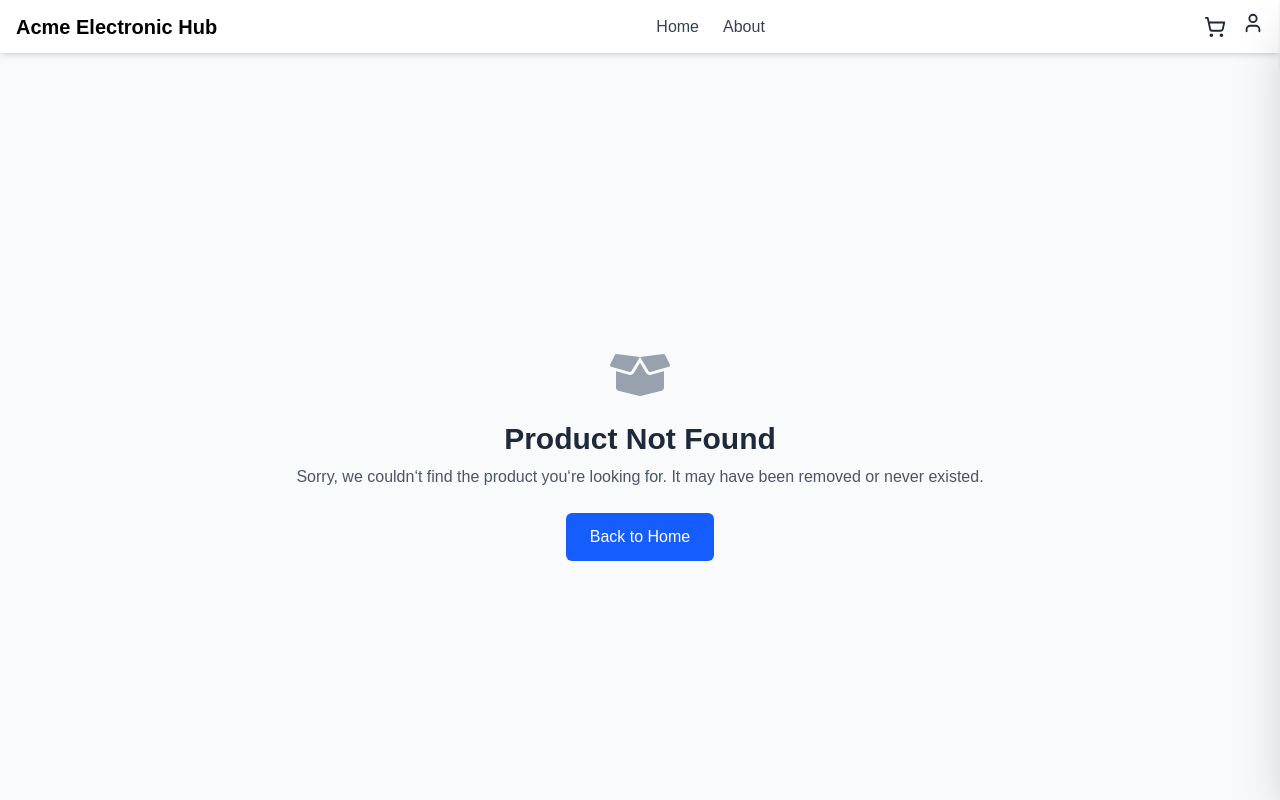
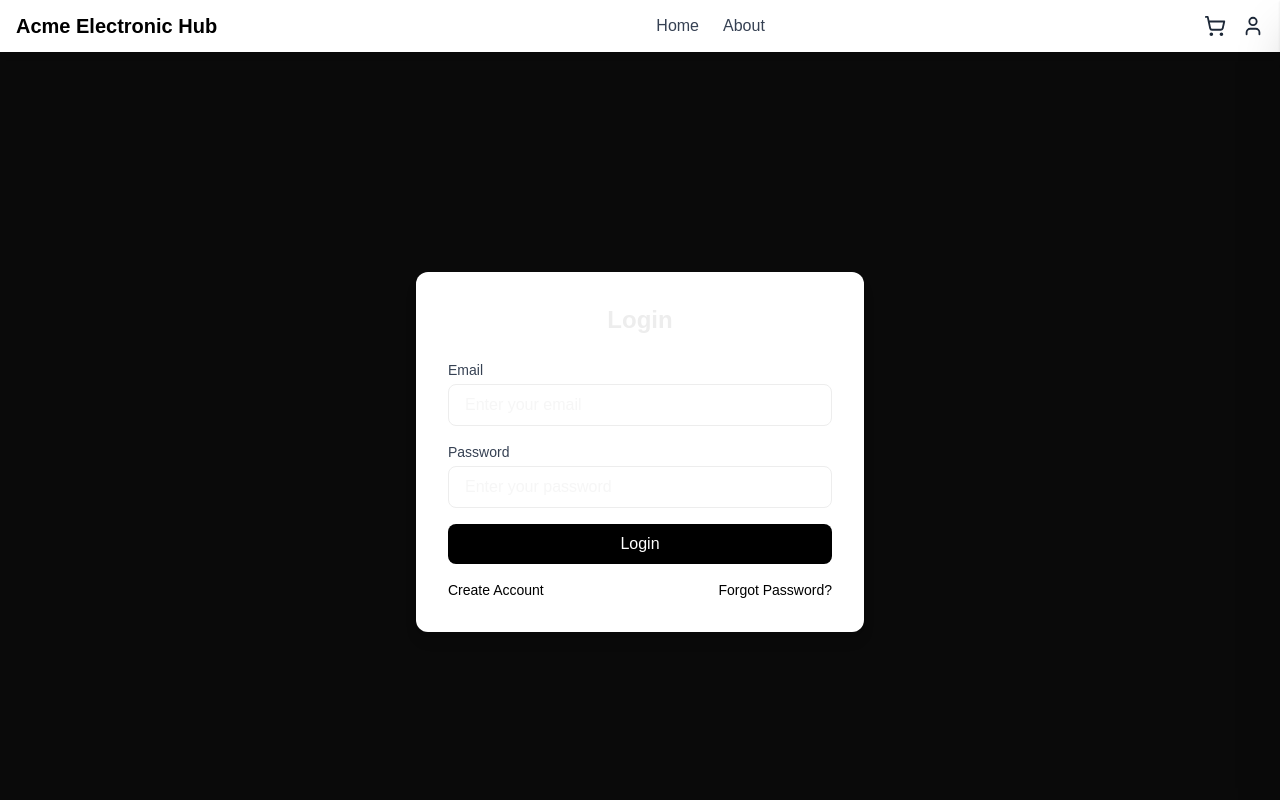
Before and after one commit to devansh-kc/e-com-demo, a Next.js app: page /login in a window 1280 px wide. Shown: the top 800 px of the page. Built offline with nearby package versions, Linux system fonts and the light colour scheme; no server answers; the database is empty.

Commit message:
added login, signup and forgot password pages

```diff
--- /dev/null
+++ b/app/(auth)/forgot-password/page.tsx
@@ -0,0 +1,8 @@
+import ForgotPasswordForm from "@/components/auth-component/forgot-password/forgot-password";
+import React from "react";
+
+function page() {
+  return <ForgotPasswordForm />;
+}
+
+export default page;
--- /dev/null
+++ b/app/(auth)/login/page.tsx
@@ -0,0 +1,8 @@
+import LoginForm from "@/components/auth-component/login/login";
+import React from "react";
+
+function page() {
+  return <LoginForm />;
+}
+
+export default page;
--- /dev/null
+++ b/app/(auth)/signup/page.tsx
@@ -0,0 +1,8 @@
+import SignupForm from "@/components/auth-component/signup/signup";
+import React from "react";
+
+function page() {
+  return <SignupForm />;
+}
+
+export default page;
--- /dev/null
+++ b/components/auth-component/forgot-password/forgot-password.tsx
@@ -0,0 +1,55 @@
+"use client";
+
+import Link from "next/link";
+import { useState } from "react";
+
+export default function ForgotPasswordForm() {
+  const [email, setEmail] = useState("");
+
+  const handleSubmit = (e: React.FormEvent) => {
+    e.preventDefault();
+    console.log("Password reset link sent to:", email);
+  };
+
+  return (
+    <div className="flex items-center justify-center min-h-screen bg-gray-100">
+      <div className="w-full max-w-md bg-white p-8 rounded-xl shadow-lg">
+        <h2 className="text-2xl font-bold text-center mb-6">Forgot Password</h2>
+
+        <form onSubmit={handleSubmit} className="space-y-4">
+          <div>
+            <label
+              htmlFor="email"
+              className="block text-sm font-medium text-gray-700"
+            >
+              Enter your email
+            </label>
+            <input
+              id="email"
+              type="email"
+              placeholder="Enter your registered email"
+              value={email}
+              onChange={(e) => setEmail(e.target.value)}
+              required
+              className="mt-1 block w-full px-4 py-2 border rounded-lg focus:ring-1 focus:ring-black focus:outline-none"
+            />
+          </div>
+
+          <button
+            type="submit"
+            className="w-full bg-black text-white py-2 rounded-lg hover:bg-gray-800 transition"
+          >
+            Send Reset Link
+          </button>
+        </form>
+
+        <p className="mt-4 text-center text-sm">
+          Remember your password?{" "}
+          <Link href="/login" className="text-black hover:underline">
+            Login
+          </Link>
+        </p>
+      </div>
+    </div>
+  );
+}
--- /dev/null
+++ b/components/auth-component/login/login.tsx
@@ -0,0 +1,80 @@
+"use client";
+
+import Link from "next/link";
+import { useState } from "react";
+
+export default function LoginForm() {
+  const [email, setEmail] = useState("");
+  const [password, setPassword] = useState("");
+
+  const handleSubmit = (e: React.FormEvent) => {
+    e.preventDefault();
+    console.log("Email:", email, "Password:", password);
+  };
+
+  return (
+    <div className="flex items-center justify-center min-h-screen">
+      <div className="w-full max-w-md bg-white p-8 rounded-xl shadow-lg">
+        <h2 className="text-2xl font-bold text-center mb-6">Login</h2>
+
+        <form onSubmit={handleSubmit} className="space-y-4">
+          {/* Email */}
+          <div>
+            <label
+              htmlFor="email"
+              className="block text-sm font-medium text-gray-700"
+            >
+              Email
+            </label>
+            <input
+              id="email"
+              type="email"
+              placeholder="Enter your email"
+              value={email}
+              onChange={(e) => setEmail(e.target.value)}
+              required
+              className="mt-1 block w-full px-4 py-2 border rounded-lg focus:ring-1 focus:ring-black focus:outline-none"
+            />
+          </div>
+
+          {/* Password */}
+          <div>
+            <label
+              htmlFor="password"
+              className="block text-sm font-medium text-gray-700"
+            >
+              Password
+            </label>
+            <input
+              id="password"
+              type="password"
+              placeholder="Enter your password"
+              value={password}
+              onChange={(e) => setPassword(e.target.value)}
+              required
+              className="mt-1 block w-full px-4 py-2 border rounded-lg focus:ring-1 focus:ring-black focus:outline-none"
+            />
+          </div>
+
+          {/* Login Button */}
+          <button
+            type="submit"
+            className="w-full bg-black text-white py-2 rounded-lg hover:bg-black transition"
+          >
+            Login
+          </button>
+        </form>
+
+        {/* Links */}
+        <div className="flex justify-between mt-4 text-sm">
+          <Link href="/signup" className="text-black hover:underline">
+            Create Account
+          </Link>
+          <Link href="/forgot-password" className="text-black hover:underline">
+            Forgot Password?
+          </Link>
+        </div>
+      </div>
+    </div>
+  );
+}
--- /dev/null
+++ b/components/auth-component/signup/signup.tsx
@@ -0,0 +1,75 @@
+"use client";
+
+import Link from "next/link";
+import { useState } from "react";
+
+export default function SignupForm() {
+  const [email, setEmail] = useState("");
+  const [password, setPassword] = useState("");
+
+  const handleSubmit = (e: React.FormEvent) => {
+    e.preventDefault();
+    console.log("Signup Email:", email, "Password:", password);
+  };
+
+  return (
+    <div className="flex items-center justify-center min-h-screen bg-gray-100">
+      <div className="w-full max-w-md bg-white p-8 rounded-xl shadow-lg">
+        <h2 className="text-2xl font-bold text-center mb-6">Create Account</h2>
+
+        <form onSubmit={handleSubmit} className="space-y-4">
+          <div>
+            <label
+              htmlFor="email"
+              className="block text-sm font-medium text-gray-700"
+            >
+              Email
+            </label>
+            <input
+              id="email"
+              type="email"
+              placeholder="Enter your email"
+              value={email}
+              onChange={(e) => setEmail(e.target.value)}
+              required
+              autoComplete="off"
+              className="mt-1 block w-full px-4 py-2 border rounded-lg focus:ring-1 focus:ring-black focus:outline-none"
+            />
+          </div>
+
+          <div>
+            <label
+              htmlFor="password"
+              className="block text-sm font-medium text-gray-700"
+            >
+              Password
+            </label>
+            <input
+              id="password"
+              type="password"
+              placeholder="Create a password"
+              value={password}
+              onChange={(e) => setPassword(e.target.value)}
+              required
+              className="mt-1 block w-full px-4 py-2 border rounded-lg focus:ring-1 focus:ring-black focus:outline-none"
+            />
+          </div>
+
+          <button
+            type="submit"
+            className="w-full bg-black text-white py-2 rounded-lg hover:bg-gray-800 transition"
+          >
+            Sign Up
+          </button>
+        </form>
+
+        <p className="mt-4 text-center text-sm">
+          Already have an account?{" "}
+          <Link href="/login" className="text-black hover:underline">
+            Login
+          </Link>
+        </p>
+      </div>
+    </div>
+  );
+}
--- a/components/navbar/navbar.tsx
+++ b/components/navbar/navbar.tsx
@@ -48,14 +48,15 @@ export default function Navbar() {
             </button>
 
             <div className="relative">
-              <button
+              <Link
                 type="button"
                 aria-label="User Menu"
-                onClick={() => setShowUserDropdown(!showUserDropdown)}
+                href={"/login"}
+                // onClick={() => setShowUserDropdown(!showUserDropdown)}
                 className="text-gray-800 hover:text-blue-600 transition"
               >
                 <User size={22} />
-              </button>
+              </Link>
 
               {showUserDropdown && (
                 <div className="absolute right-0 mt-2 w-48 bg-white shadow-lg border rounded-md z-50 overflow-hidden">
```
